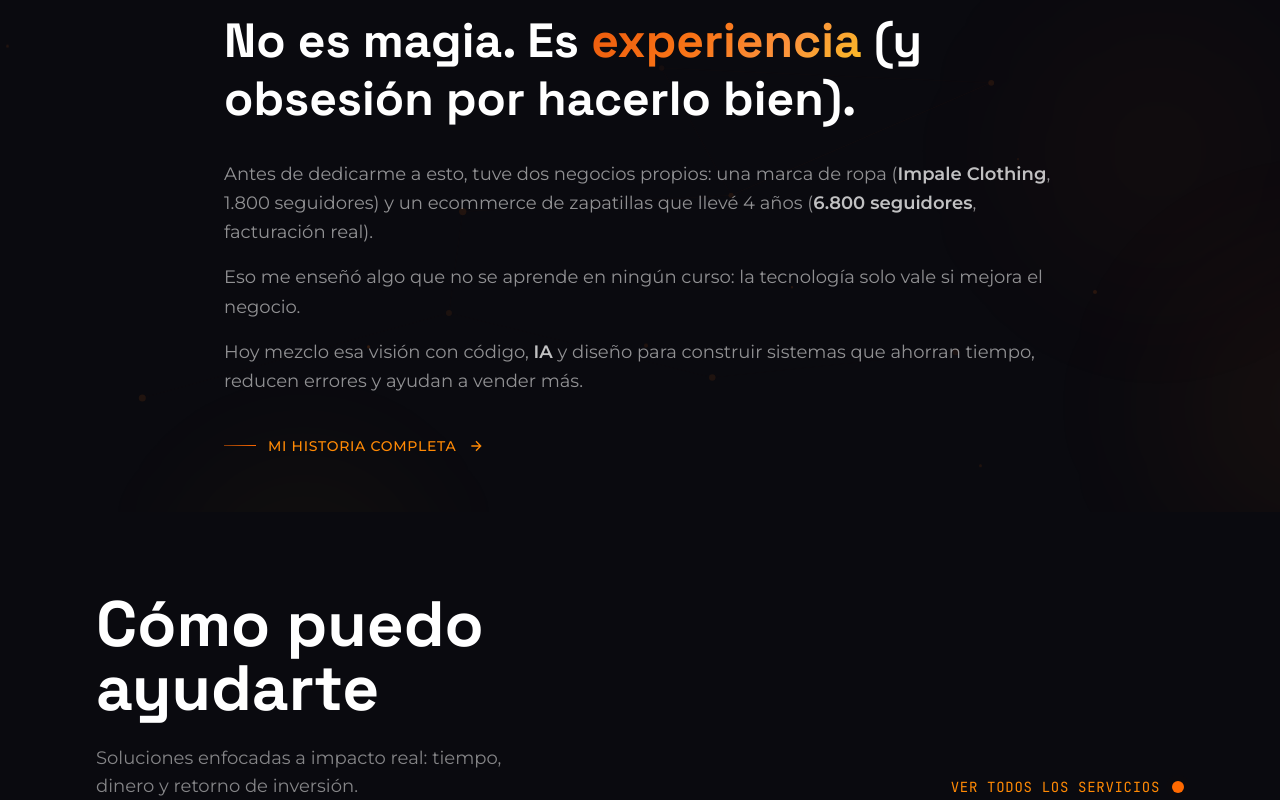
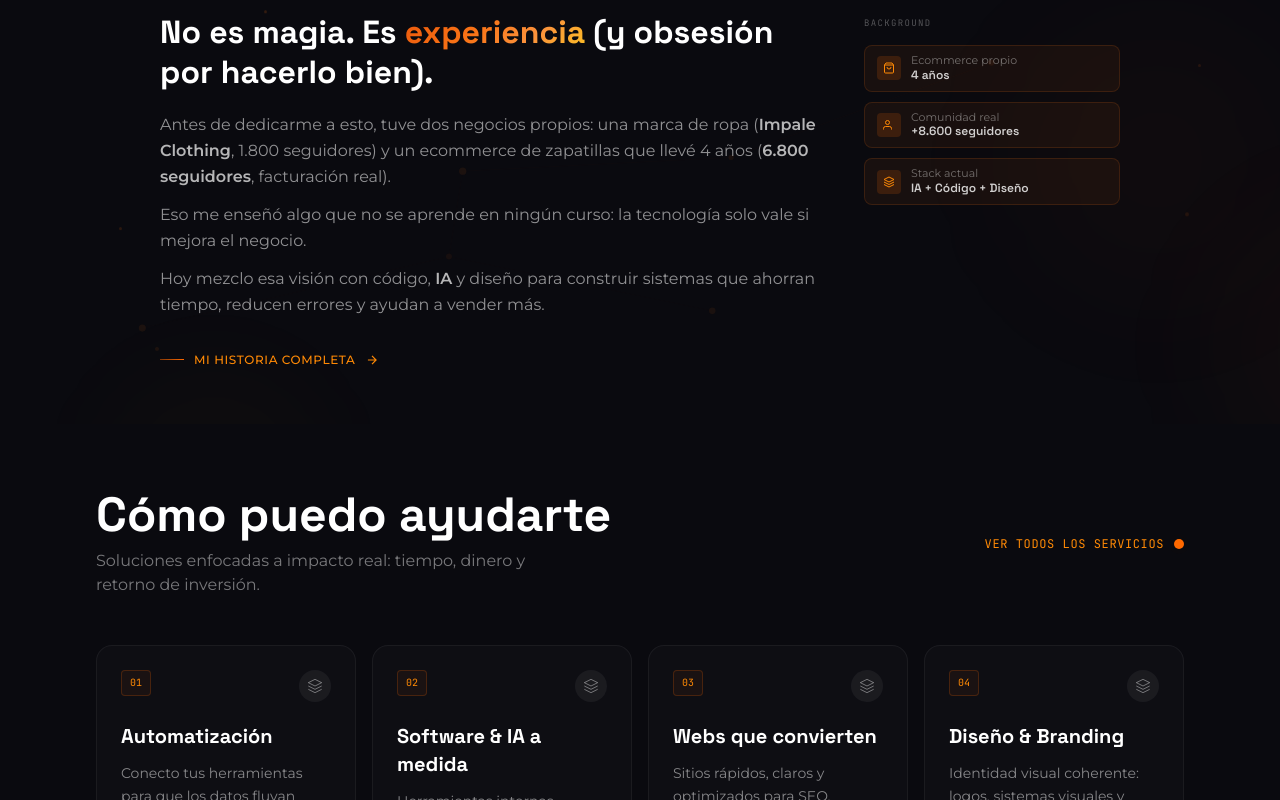
Before and after one commit to alvaron8n/portfolio-good, a React (Vite) app: page / in a window 1280 px wide. Shown: the part 2240-3040 px from the top of the page. Built offline with nearby package versions, Linux system fonts and the light colour scheme; a web font is replaced by a local one.

Commit message:
polish(home): sections layout fixes + compact cards + CTA micro-proof chips

```diff
--- a/src/sections/About.tsx
+++ b/src/sections/About.tsx
@@ -23,6 +23,27 @@ const AccentText = ({ children }: { children: React.ReactNode }) => (
   </span>
 )
 
+// Highlight chip component
+function HighlightChip({ icon, label, value }: { icon: React.ReactNode; label: string; value: string }) {
+  return (
+    <div
+      className="flex items-center gap-2.5 px-3 py-2 rounded-lg"
+      style={{
+        background: 'rgba(249, 115, 22, 0.06)',
+        border: '1px solid rgba(249, 115, 22, 0.15)',
+      }}
+    >
+      <div className="flex-shrink-0 w-6 h-6 rounded bg-orange-500/15 flex items-center justify-center text-orange-400">
+        {icon}
+      </div>
+      <div>
+        <p className="text-[11px] text-white/40 leading-tight" style={{ fontFamily: "'Montserrat', sans-serif" }}>{label}</p>
+        <p className="text-xs font-semibold text-white/80 leading-tight" style={{ fontFamily: "'Space Grotesk', sans-serif" }}>{value}</p>
+      </div>
+    </div>
+  )
+}
+
 export function About() {
   const { aboutMini } = content.home
   const sectionRef = useRef<HTMLElement>(null)
@@ -41,87 +62,117 @@ export function About() {
       className="relative py-10 md:py-14 overflow-hidden"
       style={{ background: '#0a0a0f' }}
     >
-      {/* Efectos de fondo sutiles con parallax */}
+      {/* Efectos de fondo sutiles */}
       <motion.div style={{ y: backgroundY }} className="absolute inset-0">
         <GradientOrbs orbs={[
-          { color: 'rgba(249, 115, 22, 0.1)', size: 450, x: '85%', y: '30%' },
-          { color: 'rgba(251, 191, 36, 0.06)', size: 350, x: '10%', y: '70%' },
+          { color: 'rgba(249, 115, 22, 0.08)', size: 400, x: '90%', y: '30%' },
+          { color: 'rgba(251, 191, 36, 0.05)', size: 300, x: '5%', y: '70%' },
         ]} />
       </motion.div>
 
-      <AmbientGlow color="rgba(249, 115, 22, 0.06)" position="top-right" />
-      <Constellation nodeCount={8} color="rgba(249, 115, 22, 0.2)" />
-      <ParticleField count={8} color="orange" />
+      <AmbientGlow color="rgba(249, 115, 22, 0.05)" position="top-right" />
+      <Constellation nodeCount={6} color="rgba(249, 115, 22, 0.15)" />
+      <ParticleField count={6} color="orange" />
 
-      <div className="relative z-10 max-w-4xl mx-auto px-4 md:px-8">
+      <div className="relative z-10 max-w-5xl mx-auto px-4 md:px-8">
+        {/* Layout split en desktop */}
+        <div className="flex flex-col lg:flex-row lg:gap-10 lg:items-start">
+
+          {/* Left: Título + Texto + CTA */}
+          <div className="flex-1 lg:max-w-2xl">
             <motion.h2
-          className="font-display text-2xl md:text-3xl lg:text-4xl font-bold text-white mb-6 md:mb-8 leading-[1.2]"
-          initial={{ opacity: 0, y: 20 }}
+              className="font-display text-xl md:text-2xl lg:text-3xl font-bold text-white mb-5 leading-[1.25]"
+              initial={{ opacity: 0, y: 16 }}
               whileInView={{ opacity: 1, y: 0 }}
               viewport={{ once: true }}
-          transition={{ duration: 0.6 }}
+              transition={{ duration: 0.5 }}
             >
               No es magia. Es <AccentText>experiencia</AccentText> (y obsesión por hacerlo bien).
             </motion.h2>
 
-        <div className="space-y-4 mb-8">
+            <div className="space-y-3 mb-6">
               <motion.p
-            className="text-base md:text-lg text-white/55 leading-relaxed"
-            initial={{ opacity: 0, y: 12 }}
+                className="text-sm md:text-base text-white/55 leading-relaxed"
+                initial={{ opacity: 0, y: 10 }}
                 whileInView={{ opacity: 1, y: 0 }}
                 viewport={{ once: true }}
                 transition={{ duration: 0.4 }}
               >
-            Antes de dedicarme a esto, tuve dos negocios propios: una marca de ropa (<strong className="text-white/75">Impale Clothing</strong>, 1.800 seguidores) y un ecommerce de zapatillas que llevé 4 años (<strong className="text-white/75">6.800 seguidores</strong>, facturación real).
+                Antes de dedicarme a esto, tuve dos negocios propios: una marca de ropa (<strong className="text-white/70">Impale Clothing</strong>, 1.800 seguidores) y un ecommerce de zapatillas que llevé 4 años (<strong className="text-white/70">6.800 seguidores</strong>, facturación real).
               </motion.p>
 
               <motion.p
-            className="text-base md:text-lg text-white/55 leading-relaxed"
-            initial={{ opacity: 0, y: 12 }}
+                className="text-sm md:text-base text-white/55 leading-relaxed"
+                initial={{ opacity: 0, y: 10 }}
                 whileInView={{ opacity: 1, y: 0 }}
                 viewport={{ once: true }}
-            transition={{ duration: 0.4, delay: 0.08 }}
+                transition={{ duration: 0.4, delay: 0.06 }}
               >
                 Eso me enseñó algo que no se aprende en ningún curso: la tecnología solo vale si mejora el negocio.
               </motion.p>
 
               <motion.p
-            className="text-base md:text-lg text-white/55 leading-relaxed"
-            initial={{ opacity: 0, y: 12 }}
+                className="text-sm md:text-base text-white/55 leading-relaxed"
+                initial={{ opacity: 0, y: 10 }}
                 whileInView={{ opacity: 1, y: 0 }}
                 viewport={{ once: true }}
-            transition={{ duration: 0.4, delay: 0.16 }}
+                transition={{ duration: 0.4, delay: 0.12 }}
               >
-            Hoy mezclo esa visión con código, <strong className="text-white/75">IA</strong> y diseño para construir sistemas que ahorran tiempo, reducen errores y ayudan a vender más.
+                Hoy mezclo esa visión con código, <strong className="text-white/70">IA</strong> y diseño para construir sistemas que ahorran tiempo, reducen errores y ayudan a vender más.
               </motion.p>
             </div>
 
             <motion.div
-          initial={{ opacity: 0, y: 12 }}
+              initial={{ opacity: 0, y: 10 }}
               whileInView={{ opacity: 1, y: 0 }}
               viewport={{ once: true }}
-          transition={{ duration: 0.4, delay: 0.3 }}
+              transition={{ duration: 0.4, delay: 0.2 }}
             >
               <Link
                 to={aboutMini.cta.href}
-            className="inline-flex items-center gap-3 text-orange-400 hover:text-orange-300 transition-all font-medium text-sm uppercase tracking-wider group"
+                className="inline-flex items-center gap-2.5 text-orange-400 hover:text-orange-300 transition-all font-medium text-xs uppercase tracking-wider group"
               >
-            <span className="w-8 h-px bg-gradient-to-r from-orange-500/50 to-orange-500 group-hover:w-12 transition-all duration-300" />
+                <span className="w-6 h-px bg-gradient-to-r from-orange-500/50 to-orange-500 group-hover:w-10 transition-all duration-300" />
                 <span>{aboutMini.cta.label}</span>
-            <svg
-              width="16"
-              height="16"
-              viewBox="0 0 24 24"
-              fill="none"
-              stroke="currentColor"
-              strokeWidth="2"
-              className="group-hover:translate-x-1 transition-transform duration-300"
-            >
+                <svg width="14" height="14" viewBox="0 0 24 24" fill="none" stroke="currentColor" strokeWidth="2" className="group-hover:translate-x-1 transition-transform duration-300">
                   <path d="M5 12h14M12 5l7 7-7 7" />
                 </svg>
               </Link>
             </motion.div>
           </div>
+
+          {/* Right: Highlight chips - Solo visible en desktop */}
+          <motion.div
+            className="hidden lg:flex flex-col gap-2.5 lg:w-64 lg:flex-shrink-0 mt-8 lg:mt-1"
+            initial={{ opacity: 0, x: 20 }}
+            whileInView={{ opacity: 1, x: 0 }}
+            viewport={{ once: true }}
+            transition={{ duration: 0.5, delay: 0.25 }}
+          >
+            <p className="text-[9px] uppercase tracking-[0.15em] text-white/30 mb-1" style={{ fontFamily: "'JetBrains Mono', monospace" }}>
+              Background
+            </p>
+
+            <HighlightChip
+              icon={<svg width="12" height="12" viewBox="0 0 24 24" fill="none" stroke="currentColor" strokeWidth="2"><path d="M6 2L3 6v14a2 2 0 0 0 2 2h14a2 2 0 0 0 2-2V6l-3-4z"/><line x1="3" y1="6" x2="21" y2="6"/><path d="M16 10a4 4 0 0 1-8 0"/></svg>}
+              label="Ecommerce propio"
+              value="4 años"
+            />
+
+            <HighlightChip
+              icon={<svg width="12" height="12" viewBox="0 0 24 24" fill="none" stroke="currentColor" strokeWidth="2"><path d="M17 21v-2a4 4 0 0 0-4-4H5a4 4 0 0 0-4 4v2"/><circle cx="9" cy="7" r="4"/></svg>}
+              label="Comunidad real"
+              value="+8.600 seguidores"
+            />
+
+            <HighlightChip
+              icon={<svg width="12" height="12" viewBox="0 0 24 24" fill="none" stroke="currentColor" strokeWidth="2"><path d="M12 2L2 7l10 5 10-5-10-5z"/><path d="M2 17l10 5 10-5"/><path d="M2 12l10 5 10-5"/></svg>}
+              label="Stack actual"
+              value="IA + Código + Diseño"
+            />
+          </motion.div>
+        </div>
+      </div>
     </section>
   )
 }
--- a/src/sections/CTA.tsx
+++ b/src/sections/CTA.tsx
@@ -5,7 +5,6 @@ import {
   ParticleField,
   GradientOrbs,
   GridPattern,
-  GlowPulse,
   Constellation
 } from '../components/backgrounds/AnimatedBackgrounds'
 
@@ -23,77 +22,87 @@ const AccentText = ({ children }: { children: React.ReactNode }) => (
   </span>
 )
 
+// Micro proof chip
+function MicroChip({ icon, text }: { icon: React.ReactNode; text: string }) {
+  return (
+    <div className="inline-flex items-center gap-1.5 px-2.5 py-1 rounded-full text-[10px] text-white/50"
+      style={{ background: 'rgba(255,255,255,0.04)', border: '1px solid rgba(255,255,255,0.08)' }}>
+      {icon}
+      <span>{text}</span>
+    </div>
+  )
+}
+
 export function CTA() {
   const { cta } = content.home
 
   return (
-    <section className="relative py-12 md:py-16 overflow-hidden bg-[#050508]">
-      {/* Efectos de fondo sutiles */}
-      <GridPattern size={100} color="rgba(249, 115, 22, 0.03)" />
-      <GlowPulse color="rgba(249, 115, 22, 0.12)" size={600} />
-      <Constellation nodeCount={10} color="rgba(249, 115, 22, 0.2)" />
-      <ParticleField count={10} color="orange" />
+    <section className="relative py-10 md:py-14 overflow-hidden bg-[#050508]">
+      {/* Efectos de fondo - más sutiles */}
+      <GridPattern size={80} color="rgba(249, 115, 22, 0.02)" />
+      <Constellation nodeCount={8} color="rgba(249, 115, 22, 0.15)" />
+      <ParticleField count={6} color="orange" />
 
       <GradientOrbs orbs={[
-        { color: 'rgba(249, 115, 22, 0.1)', size: 450, x: '50%', y: '50%' },
-        { color: 'rgba(251, 191, 36, 0.06)', size: 350, x: '20%', y: '70%' },
-        { color: 'rgba(234, 88, 12, 0.06)', size: 350, x: '80%', y: '30%' },
+        { color: 'rgba(249, 115, 22, 0.08)', size: 400, x: '50%', y: '50%' },
+        { color: 'rgba(251, 191, 36, 0.04)', size: 300, x: '20%', y: '60%' },
       ]} />
 
-      <div className="relative z-10 max-w-3xl mx-auto px-4 md:px-8 text-center">
+      <div className="relative z-10 max-w-2xl mx-auto px-4 md:px-8 text-center">
         <motion.h2
-          className="font-display text-3xl sm:text-4xl md:text-5xl font-bold mb-5 md:mb-6 tracking-tight text-white leading-[1.15]"
-          initial={{ opacity: 0, y: 20 }}
+          className="font-display text-2xl sm:text-3xl md:text-4xl font-bold mb-4 tracking-tight text-white leading-[1.2]"
+          initial={{ opacity: 0, y: 16 }}
           whileInView={{ opacity: 1, y: 0 }}
           viewport={{ once: true }}
-          transition={{ duration: 0.6 }}
+          transition={{ duration: 0.5 }}
         >
           Si tu negocio va a mil... tu <AccentText>sistema</AccentText> debería ayudarte, no frenarte.
         </motion.h2>
 
         <motion.p
-          className="text-base md:text-lg text-white/45 mb-8 md:mb-10 leading-relaxed max-w-xl mx-auto"
-          initial={{ opacity: 0, y: 16 }}
+          className="text-sm md:text-base text-white/45 mb-6 leading-relaxed max-w-lg mx-auto"
+          initial={{ opacity: 0, y: 12 }}
           whileInView={{ opacity: 1, y: 0 }}
           viewport={{ once: true }}
-          transition={{ duration: 0.5, delay: 0.1 }}
+          transition={{ duration: 0.4, delay: 0.08 }}
         >
           {cta.subheadline}
         </motion.p>
 
+        {/* CTAs */}
         <motion.div
-          className="flex flex-col sm:flex-row items-center justify-center gap-3 mb-6"
-          initial={{ opacity: 0, y: 16 }}
+          className="flex flex-col sm:flex-row items-center justify-center gap-3 mb-5"
+          initial={{ opacity: 0, y: 12 }}
           whileInView={{ opacity: 1, y: 0 }}
           viewport={{ once: true }}
-          transition={{ duration: 0.5, delay: 0.2 }}
+          transition={{ duration: 0.4, delay: 0.15 }}
         >
-          <MagneticButton strength={0.3}>
+          <MagneticButton strength={0.25}>
             <motion.a
               href={cta.whatsapp.href}
               target="_blank"
               rel="noopener noreferrer"
-              className="inline-flex items-center gap-2.5 px-6 py-3.5 bg-white text-black font-bold uppercase tracking-wider text-xs transition-all duration-300 hover:bg-orange-400 rounded-lg"
+              className="inline-flex items-center gap-2 px-5 py-3 bg-white text-black font-bold uppercase tracking-wider text-[10px] transition-all duration-300 hover:bg-orange-400 rounded-lg"
               whileHover={{ scale: 1.02 }}
               whileTap={{ scale: 0.98 }}
             >
-              <svg className="w-4 h-4" viewBox="0 0 24 24" fill="currentColor">
+              <svg className="w-3.5 h-3.5" viewBox="0 0 24 24" fill="currentColor">
                 <path d="M17.472 14.382c-.297-.149-1.758-.867-2.03-.967-.273-.099-.471-.148-.67.15-.197.297-.767.966-.94 1.164-.173.199-.347.223-.644.075-.297-.15-1.255-.463-2.39-1.475-.883-.788-1.48-1.761-1.653-2.059-.173-.297-.018-.458.13-.606.134-.133.298-.347.446-.52.149-.174.198-.298.298-.497.099-.198.05-.371-.025-.52-.075-.149-.669-1.612-.916-2.207-.242-.579-.487-.5-.669-.51-.173-.008-.371-.01-.57-.01-.198 0-.52.074-.792.372-.272.297-1.04 1.016-1.04 2.479 0 1.462 1.065 2.875 1.213 3.074.149.198 2.096 3.2 5.077 4.487.709.306 1.262.489 1.694.625.712.227 1.36.195 1.871.118.571-.085 1.758-.719 2.006-1.413.248-.694.248-1.289.173-1.413-.074-.124-.272-.198-.57-.347m-5.421 7.403h-.004a9.87 9.87 0 01-5.031-1.378l-.361-.214-3.741.982.998-3.648-.235-.374a9.86 9.86 0 01-1.51-5.26c.001-5.45 4.436-9.884 9.888-9.884 2.64 0 5.122 1.03 6.988 2.898a9.825 9.825 0 012.893 6.994c-.003 5.45-4.437 9.884-9.885 9.884m8.413-18.297A11.815 11.815 0 0012.05 0C5.495 0 .16 5.335.157 11.892c0 2.096.547 4.142 1.588 5.945L.057 24l6.305-1.654a11.882 11.882 0 005.683 1.448h.005c6.554 0 11.89-5.335 11.893-11.893a11.821 11.821 0 00-3.48-8.413z"/>
               </svg>
               <span>{cta.whatsapp.label}</span>
             </motion.a>
           </MagneticButton>
 
-          <MagneticButton strength={0.2}>
+          <MagneticButton strength={0.15}>
             <motion.a
               href={cta.calendar.href}
               target="_blank"
               rel="noopener noreferrer"
-              className="inline-flex items-center gap-2 px-5 py-3.5 text-white/50 hover:text-white uppercase tracking-wider text-xs transition-colors duration-300"
+              className="inline-flex items-center gap-2 px-4 py-3 text-white/50 hover:text-white uppercase tracking-wider text-[10px] transition-colors duration-300"
               whileTap={{ scale: 0.98 }}
             >
               <span>{cta.calendar.label}</span>
-              <svg className="w-4 h-4" viewBox="0 0 24 24" fill="none" stroke="currentColor" strokeWidth="2">
+              <svg className="w-3.5 h-3.5" viewBox="0 0 24 24" fill="none" stroke="currentColor" strokeWidth="2">
                 <rect x="3" y="4" width="18" height="18" rx="2" />
                 <line x1="16" y1="2" x2="16" y2="6" />
                 <line x1="8" y1="2" x2="8" y2="6" />
@@ -103,17 +112,40 @@ export function CTA() {
           </MagneticButton>
         </motion.div>
 
+        {/* Micro-proof chips */}
         <motion.div
-          className="text-white/25 text-xs uppercase tracking-widest"
+          className="flex flex-wrap items-center justify-center gap-2 mb-4"
           initial={{ opacity: 0 }}
           whileInView={{ opacity: 1 }}
           viewport={{ once: true }}
-          transition={{ duration: 0.5, delay: 0.3 }}
+          transition={{ duration: 0.4, delay: 0.22 }}
+        >
+          <MicroChip
+            icon={<svg width="10" height="10" viewBox="0 0 24 24" fill="none" stroke="currentColor" strokeWidth="2"><circle cx="12" cy="12" r="10"/><path d="M12 6v6l4 2"/></svg>}
+            text="Respuesta < 24h"
+          />
+          <MicroChip
+            icon={<svg width="10" height="10" viewBox="0 0 24 24" fill="none" stroke="currentColor" strokeWidth="2"><path d="M22 11.08V12a10 10 0 1 1-5.93-9.14"/><polyline points="22,4 12,14.01 9,11.01"/></svg>}
+            text="Sin compromiso"
+          />
+          <MicroChip
+            icon={<svg width="10" height="10" viewBox="0 0 24 24" fill="none" stroke="currentColor" strokeWidth="2"><path d="M12 22s8-4 8-10V5l-8-3-8 3v7c0 6 8 10 8 10z"/></svg>}
+            text="Propuesta clara"
+          />
+        </motion.div>
+
+        {/* Email */}
+        <motion.div
+          className="text-white/20 text-[10px] uppercase tracking-widest"
+          initial={{ opacity: 0 }}
+          whileInView={{ opacity: 1 }}
+          viewport={{ once: true }}
+          transition={{ duration: 0.4, delay: 0.28 }}
         >
           {cta.emailText}{' '}
           <a
             href={`mailto:${cta.email}`}
-            className="text-white/40 hover:text-orange-400 transition-colors border-b border-white/10 hover:border-orange-400 pb-0.5"
+            className="text-white/35 hover:text-orange-400 transition-colors border-b border-white/10 hover:border-orange-400 pb-0.5"
           >
             {cta.email}
           </a>
--- a/src/sections/Services.tsx
+++ b/src/sections/Services.tsx
@@ -58,13 +58,13 @@ function ServiceCard({
         }}
       />
 
-      <div className="relative h-full p-8 flex flex-col z-10">
-        <div className="flex items-start justify-between mb-8">
+      <div className="relative h-full p-5 md:p-6 flex flex-col z-10">
+        <div className="flex items-start justify-between mb-5">
           <span className="font-mono text-[10px] text-orange-400 border border-orange-500/20 bg-orange-500/5 rounded px-2 py-1">
             {service.number}
           </span>
-          <div className="w-10 h-10 rounded-full bg-white/5 flex items-center justify-center text-white/40 group-hover:text-orange-400 group-hover:bg-orange-500/10 transition-colors duration-300">
-             <svg width="20" height="20" viewBox="0 0 24 24" fill="none" stroke="currentColor" strokeWidth="1.5">
+          <div className="w-8 h-8 rounded-full bg-white/5 flex items-center justify-center text-white/40 group-hover:text-orange-400 group-hover:bg-orange-500/10 transition-colors duration-300">
+             <svg width="16" height="16" viewBox="0 0 24 24" fill="none" stroke="currentColor" strokeWidth="1.5">
                <path d="M12 2L2 7L12 12L22 7L12 2Z" />
                <path d="M2 17L12 22L22 17" />
                <path d="M2 12L12 17L22 12" />
@@ -72,15 +72,15 @@ function ServiceCard({
           </div>
         </div>
 
-        <h3 className="font-display text-2xl font-bold text-white mb-4 group-hover:text-orange-50 transition-colors">
+        <h3 className="font-display text-lg md:text-xl font-bold text-white mb-3 group-hover:text-orange-50 transition-colors">
           {service.title}
         </h3>
 
-        <p className="text-sm text-white/50 mb-8 flex-grow leading-relaxed group-hover:text-white/70 transition-colors">
+        <p className="text-xs md:text-sm text-white/50 mb-5 flex-grow leading-relaxed group-hover:text-white/65 transition-colors">
           {service.description}
         </p>
 
-        <div className="flex flex-wrap gap-2 mt-auto">
+        <div className="flex flex-wrap gap-1.5 mt-auto">
           {service.tags.map((tag) => (
             <span
               key={tag}
@@ -99,48 +99,49 @@ export function Services() {
   const { services } = content.home
 
   return (
-    <Section id="servicios" className="py-16 md:py-20 relative">
+    <Section id="servicios" className="py-12 md:py-16 relative">
       <Container>
-        {/* Header */}
-        <div className="flex flex-col md:flex-row md:items-end justify-between gap-6 mb-12 md:mb-16">
+        {/* Header - Compacto y alineado */}
+        <div className="flex flex-col md:flex-row md:items-center justify-between gap-4 mb-10 md:mb-12">
           <motion.div
-            className="max-w-xl"
-            initial={{ opacity: 0, y: 20 }}
+            initial={{ opacity: 0, y: 16 }}
             whileInView={{ opacity: 1, y: 0 }}
             viewport={{ once: true }}
-            transition={{ duration: 0.6 }}
+            transition={{ duration: 0.5 }}
           >
-            <h2 className="font-display text-4xl md:text-5xl font-bold text-white mb-6">
+            <h2 className="font-display text-2xl md:text-3xl lg:text-4xl font-bold text-white">
               {services.title}
             </h2>
-            <p className="text-lg text-white/50 max-w-md">
-              {services.subtitle}
-            </p>
+            {services.subtitle && (
+              <p className="text-sm md:text-base text-white/45 mt-2 max-w-md">
+                {services.subtitle}
+              </p>
+            )}
           </motion.div>
 
           <motion.div
-            initial={{ opacity: 0, x: 20 }}
+            initial={{ opacity: 0, x: 16 }}
             whileInView={{ opacity: 1, x: 0 }}
             viewport={{ once: true }}
-            transition={{ duration: 0.6, delay: 0.2 }}
+            transition={{ duration: 0.5, delay: 0.15 }}
           >
-            <MagneticButton strength={0.2}>
+            <MagneticButton strength={0.15}>
               <Link
                 to={services.cta.href}
-                className="group flex items-center gap-3 text-sm font-mono uppercase tracking-wider text-orange-400 hover:text-orange-300 transition-colors"
+                className="group flex items-center gap-2.5 text-xs font-mono uppercase tracking-wider text-orange-400 hover:text-orange-300 transition-colors"
               >
                 {services.cta.label}
-                <span className="relative flex h-3 w-3">
+                <span className="relative flex h-2.5 w-2.5">
                   <span className="animate-ping absolute inline-flex h-full w-full rounded-full bg-orange-400 opacity-75"></span>
-                  <span className="relative inline-flex rounded-full h-3 w-3 bg-orange-500"></span>
+                  <span className="relative inline-flex rounded-full h-2.5 w-2.5 bg-orange-500"></span>
                 </span>
               </Link>
             </MagneticButton>
           </motion.div>
         </div>
 
-        {/* Grid */}
-        <div className="grid grid-cols-1 md:grid-cols-2 lg:grid-cols-4 gap-4">
+        {/* Grid - Gap reducido */}
+        <div className="grid grid-cols-1 md:grid-cols-2 lg:grid-cols-4 gap-3 md:gap-4">
           {services.items.map((service, i) => (
             <ServiceCard key={service.id} service={service} index={i} />
           ))}
```
Lines whose indentation alone changed are shown as unchanged.
